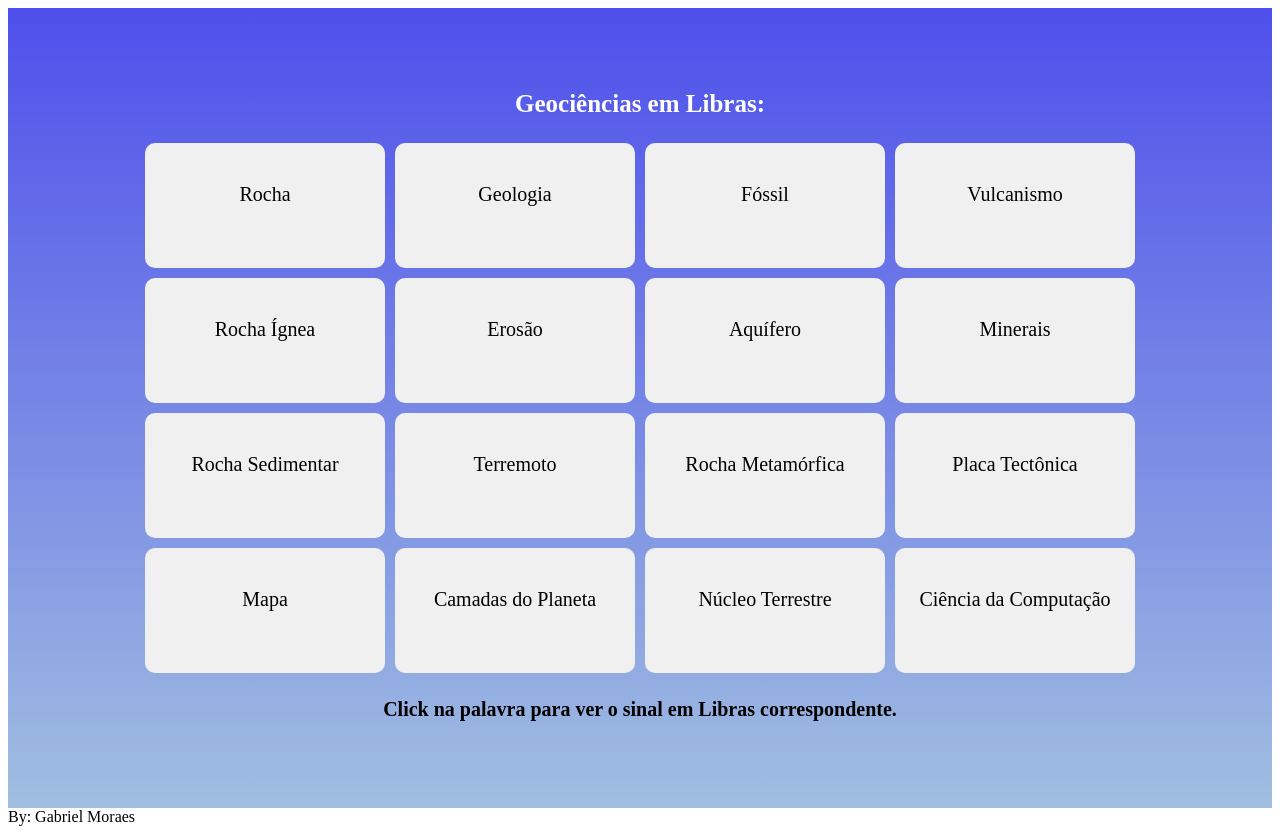
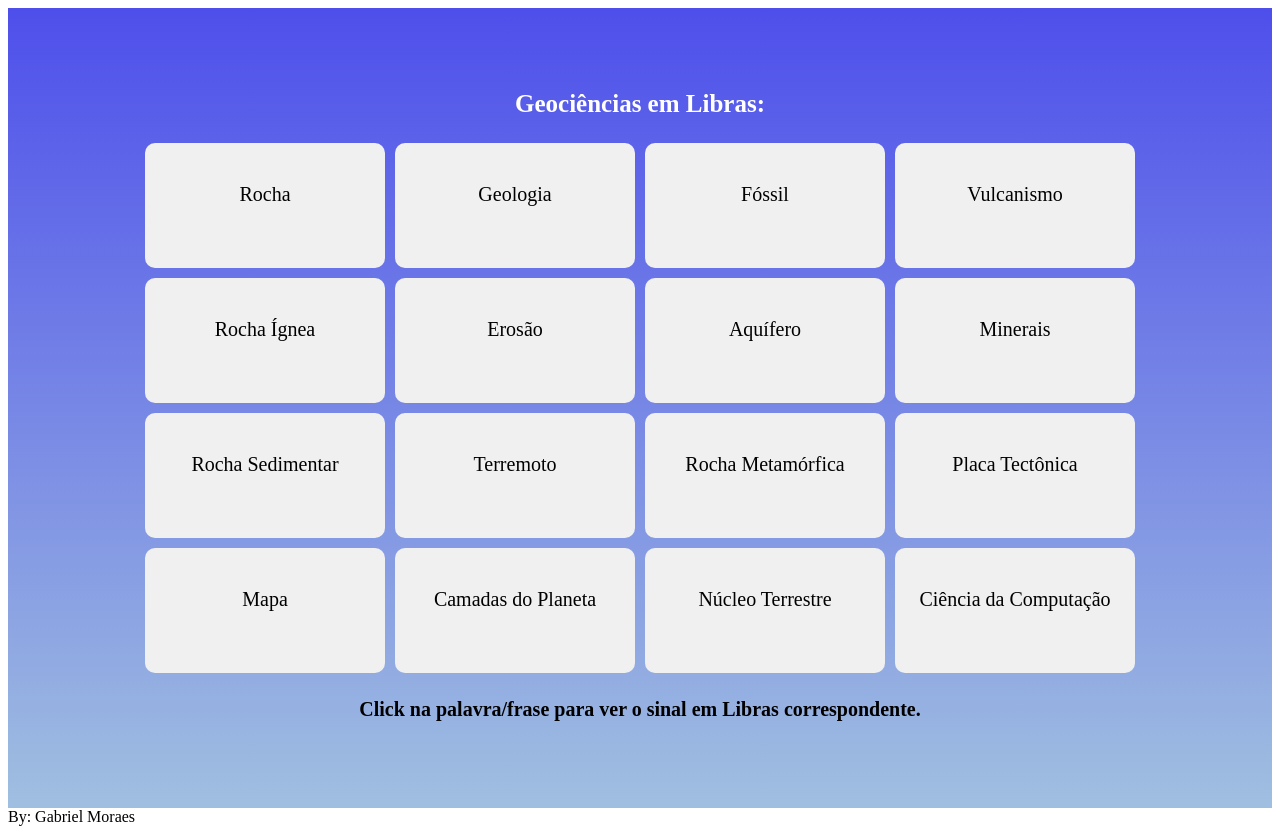
Before and after one commit to GabrielMoraeswolf/finalLibras, a React (Create React App) app: page / in a window 1280 px wide. Built offline with nearby package versions, Linux system fonts and the light colour scheme.

Commit message:
text refactor

```diff
--- a/src/SquareGrid.js
+++ b/src/SquareGrid.js
@@ -41,7 +41,7 @@ function SquareGrid({ onImageClick }) {
     <div>
       <div>{renderGrid()}</div>
       <div className="textDescription">
-        <p>Click na palavra para ver o sinal em Libras correspondente.</p>
+        <p>Click na palavra/frase para ver o sinal em Libras correspondente.</p>
       </div>
     </div>
   );
```
